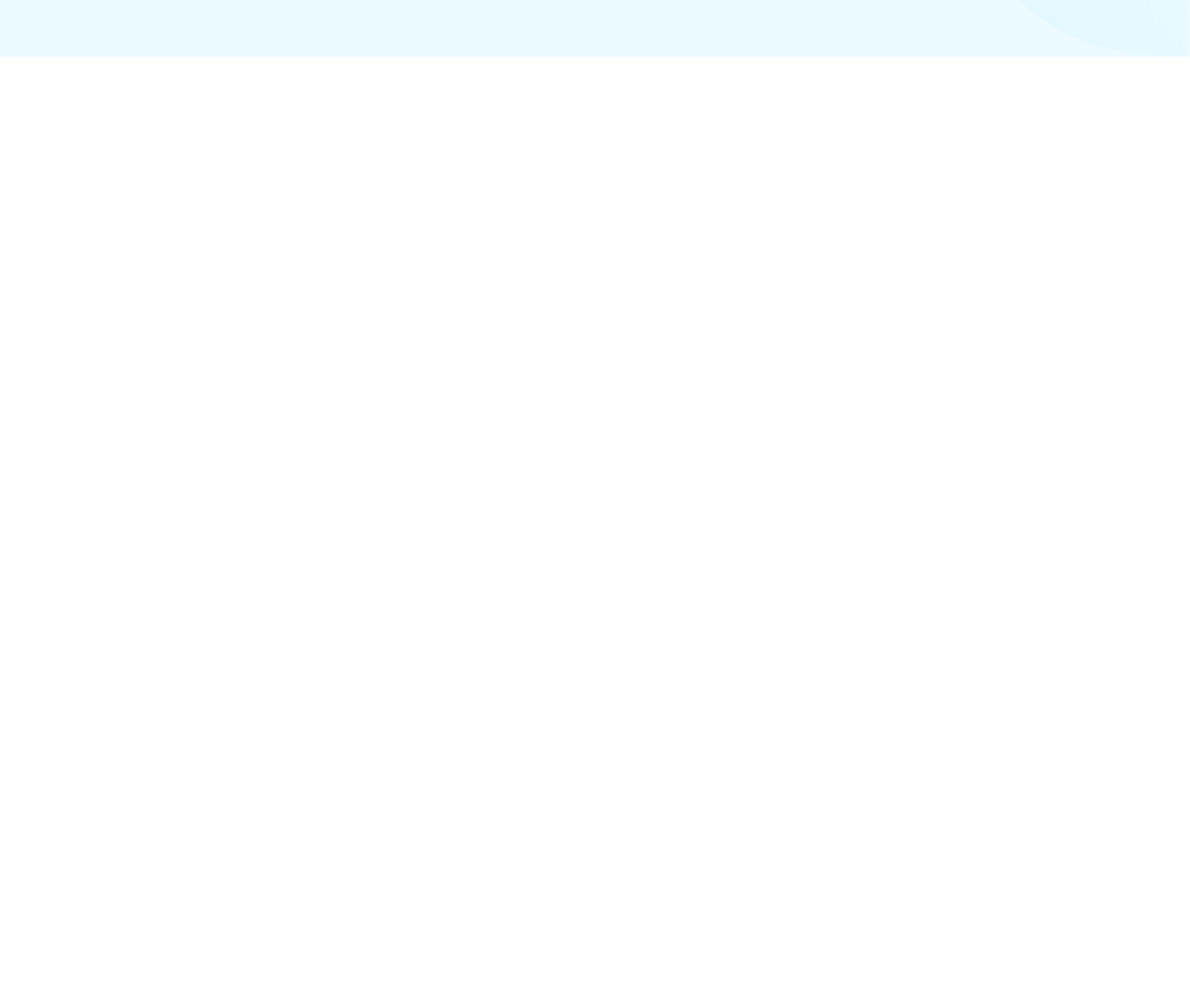
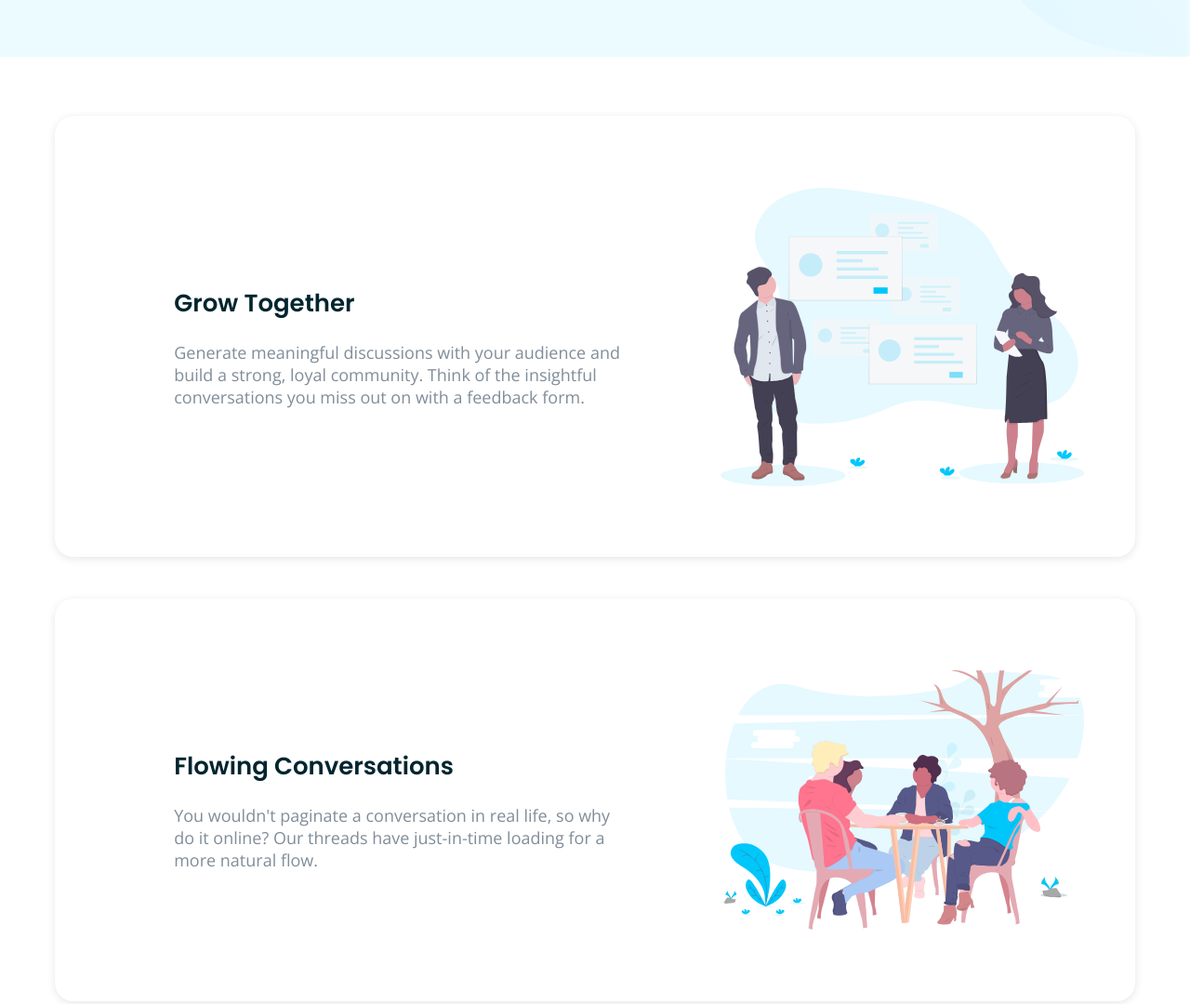
Before and after one commit to xLeria/fm-huddle-landing-page-with-alternating-feature-blocks, a plain HTML site: page index.html in a window 1280 px wide. Shown: the part 573-1653 px from the top of the page at 93% size. Before the commit the page ends 800 px from the top, so only its background shows below. Drawn offline with nearby package versions, Linux system fonts and the light colour scheme.

Commit message:
Added sections and styles for them

```diff
--- a/index.html
+++ b/index.html
@@ -38,25 +38,35 @@
       </div>
     </div>
   </header>
-  <main class="main"></main>
+  <main class="main wrapper">
+    <section class="section">
+      <div class="section-info">
+        <h2 class="section-info__title">Grow Together</h2>
+        <p class="section-info__text">Generate meaningful discussions with your audience and build a strong, loyal community.
+          Think of the insightful conversations you miss out on with a feedback form. </p>
+      </div>
+      <img class="section-img" src="./images/illustration-grow-together.svg" alt="">
+    </section>
+    <section class="section">
+      <div class="section-info">
+        <h2 class="section-info__title">Flowing Conversations</h2>
+        <p class="section-info__text">You wouldn't paginate a conversation in real life, so why do it online? Our threads
+          have just-in-time loading for a more natural flow.</p>
+      </div>
+      <img class="section-img" src="./images/illustration-flowing-conversation.svg" alt="">
+    </section>
+    <section class="section">
+      <div class="section-info">
+        <h2 class="section-info__title">Your Users</h2>
+        <p class="section-info__text">It takes no time at all to integrate Huddle with your app's authentication solution.
+          This means, once signed in to your app, your users can start chatting immediately.</p>
+      </div>
+      <img class="section-img" src="./images/illustration-your-users.svg" alt="">
+    </section>
+  </main>
   <footer class="footer"></footer>
 
   <!--
-  Grow Together
-
-  Generate meaningful discussions with your audience and build a strong, loyal community.
-  Think of the insightful conversations you miss out on with a feedback form.
-
-  Flowing Conversations
-
-  You wouldn't paginate a conversation in real life, so why do it online? Our threads
-  have just-in-time loading for a more natural flow.
-
-  Your Users
-
-  It takes no time at all to integrate Huddle with your app's authentication solution.
-  This means, once signed in to your app, your users can start chatting immediately.
-
   Ready To Build Your Community?
 
   Get Started For Free
--- a/sass/main.scss
+++ b/sass/main.scss
@@ -1,5 +1,6 @@
 @use 'utilities' as *;
 
+// Header
 .header {
 	padding: 1.2em;
 	background: {
@@ -60,6 +61,24 @@
 	}
 }
 
+.main{
+    padding: 1.2em;
+
+    .section{
+        margin: 2.8em 0;
+        padding: 2em;
+        display: flex;
+        flex-direction: column-reverse;
+        text-align: center;
+        border-radius: 20px;
+        box-shadow: 0 2px 10px rgba(0, 0, 0, 0.1);
+
+        &-img{
+            margin: 1.4em 0;
+        }
+    }
+}
+
 @media (min-width: 576px) {
 	.header {
 		padding: 1.6em;
@@ -91,6 +110,14 @@
 			}
 		}
 	}
+
+    .main{
+
+        .section{
+            gap: 2em;
+
+        }
+    }
 }
 @media (min-width: 768px) {
 	.header {
@@ -126,6 +153,21 @@
 			}
 		}
 	}
+    .main{
+
+        .section{
+
+            padding: 3em;
+            display: flex;
+            flex-direction: row;
+            align-items: center;
+            text-align: left;
+
+            &-img{
+                width: 40%;
+            }
+        }
+    }
 }
 @media (min-width: 992px) and (max-width: 1100px) {
 	.header {
@@ -162,6 +204,15 @@
 			height: 50%;
 		}
 	}
+
+    .main{
+
+        .section{
+            padding: 3.4em;
+            padding-left: 8em;
+            gap: 6em;
+        }
+    }
 }
 @media (min-width: 1200px) {
 	.header {
--- a/sass/utilities/_components.scss
+++ b/sass/utilities/_components.scss
@@ -18,9 +18,55 @@
     }
 }
 
+.section-info{
+    &__title{
+        margin: 1em 0;
+        font-family: $heading-font;
+        font-size: 2rem;
+        color: $darkCyan;
+    }
+    &__text{
+        font-size: 1.4rem;
+    }
+}
+
 @media (min-width: 576px){
     .btn{
         font-size: 1.6rem;
         padding: 1.1em 4em;
     }
+
+    .section-info{
+        &__title{
+            margin: .2em 0;
+            font-size: 2.6rem;
+        }
+        &__text{
+            font-size: 1.6rem;
+        }
+    }
 }
+
+@media (min-width: 768px) {
+    .section-info{
+        &__title{
+            font-size: 2.8rem;
+        }
+        &__text{
+            font-size: 1.6rem;
+        }
+    }
+}
+
+@media (min-width: 992px){
+
+    .section-info{
+        &__title{
+            margin: .8em 0;
+            font-size: 2.6rem;
+        }
+        &__text{
+            font-size: 1.8rem;
+        }
+    }
+}
```
Also changed, not shown: css/main.css, 1 other file.
